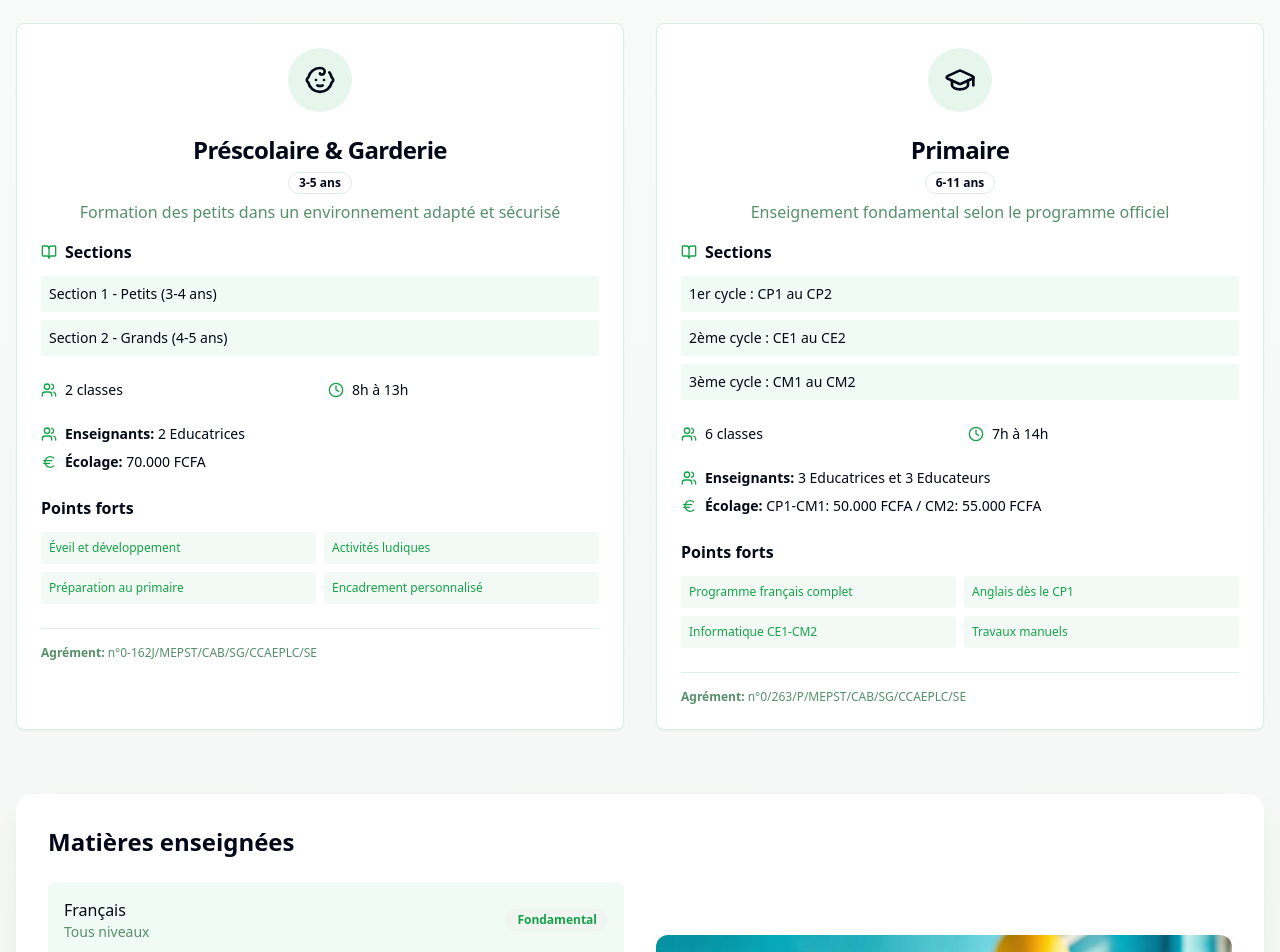
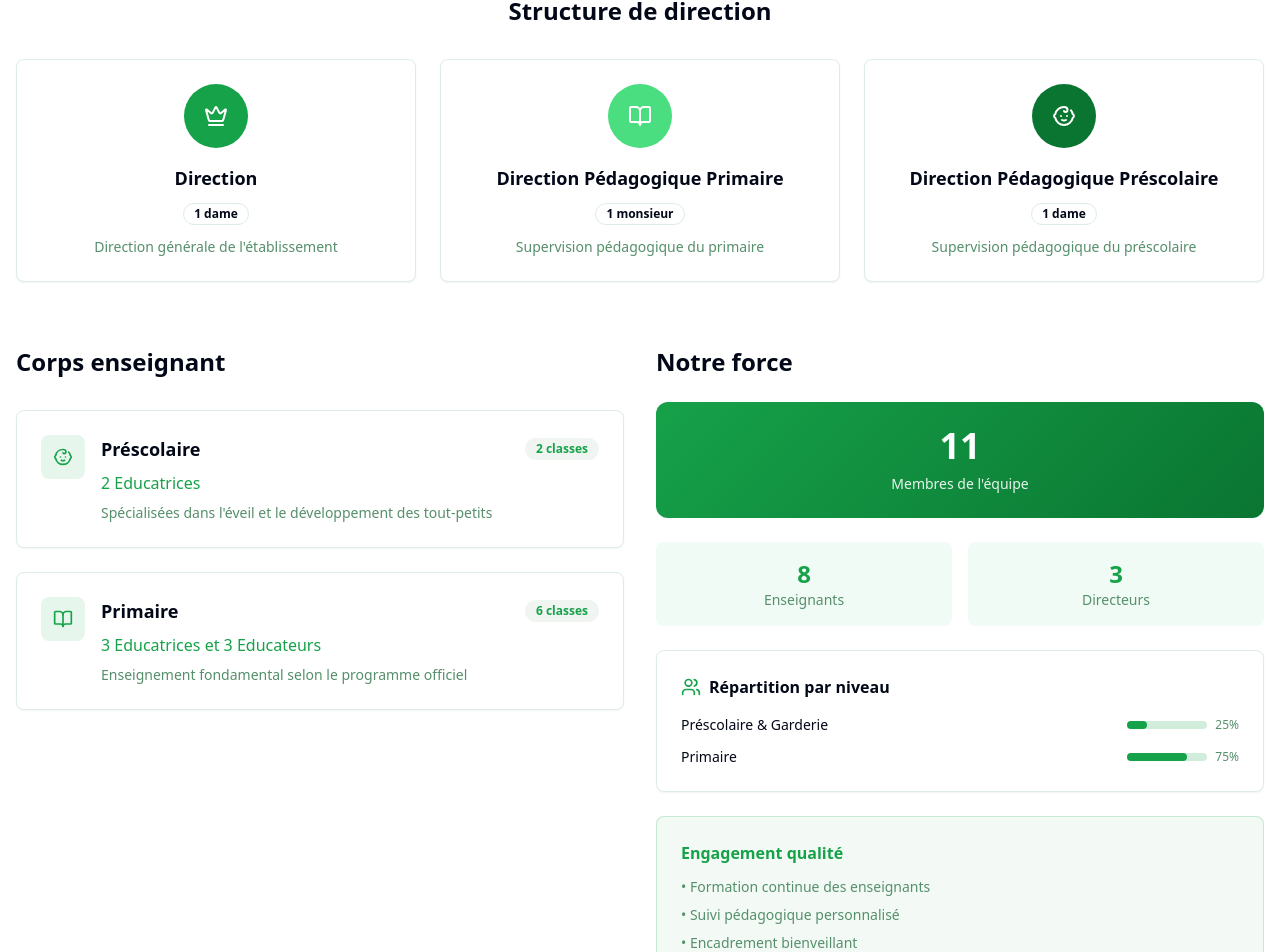
Before and after one commit to henrikpeterson/Primary-School-website, a React (Vite) app: page / in a window 1280 px wide. Shown: the part 3748-4700 px from the top of the page. Built offline with nearby package versions, Linux system fonts and the light colour scheme.

Commit message:
Nouveaux changement

```diff
--- a/src/components/Team.tsx
+++ b/src/components/Team.tsx
@@ -1,196 +1,172 @@
-import { Card, CardContent, CardHeader, CardTitle } from "@/components/ui/card";
+import { Card, CardContent } from "@/components/ui/card";
 import { Badge } from "@/components/ui/badge";
-import { Button } from "@/components/ui/button";
-import { Baby, GraduationCap, BookOpen, Users, Clock, Euro } from "lucide-react";
-import studentsImage from "@/assets/students-learning.jpg";
+import { Users, Crown, BookOpen, Baby } from "lucide-react";
 
-const Programs = () => {
-  const programs = [
+const Team = () => {
+  const teamStructure = [
     {
-      icon: <Baby className="h-8 w-8" />,
-      title: "Préscolaire & Garderie",
-      subtitle: "3-5 ans",
-      description: "Formation des petits dans un environnement adapté et sécurisé",
-      sections: [
-        "Section 1 - Petits (3-4 ans)",
-        "Section 2 - Grands (4-5 ans)"
-      ],
-      classes: 2,
-      teachers: "2 Educatrices",
-      price: "70.000 FCFA",
-      schedule: "8h à 13h",
-      agreement: "n°0-162J/MEPST/CAB/SG/CCAEPLC/SE",
-      features: [
-        "Éveil et développement",
-        "Activités ludiques",
-        "Préparation au primaire",
-        "Encadrement personnalisé"
-      ]
+      icon: <Crown className="h-6 w-6" />,
+      title: "Direction",
+      members: "1 dame",
+      description: "Direction générale de l'établissement",
+      color: "bg-primary"
     },
     {
-      icon: <GraduationCap className="h-8 w-8" />,
-      title: "Primaire",
-      subtitle: "6-11 ans",
-      description: "Enseignement fondamental selon le programme officiel",
-      sections: [
-        "1er cycle : CP1 au CP2",
-        "2ème cycle : CE1 au CE2",
-        "3ème cycle : CM1 au CM2"
-      ],
-      classes: 6,
-      teachers: "3 Educatrices et 3 Educateurs",
-      price: "CP1-CM1: 50.000 FCFA / CM2: 55.000 FCFA",
-      schedule: "7h à 14h",
-      agreement: "n°0/263/P/MEPST/CAB/SG/CCAEPLC/SE",
-      features: [
-        "Programme français complet",
-        "Anglais dès le CP1",
-        "Informatique CE1-CM2",
-        "Travaux manuels"
-      ]
+      icon: <BookOpen className="h-6 w-6" />,
+      title: "Direction Pédagogique Primaire",
+      members: "1 monsieur",
+      description: "Supervision pédagogique du primaire",
+      color: "bg-primary-light"
+    },
+    {
+      icon: <Baby className="h-6 w-6" />,
+      title: "Direction Pédagogique Préscolaire",
+      members: "1 dame",
+      description: "Supervision pédagogique du préscolaire",
+      color: "bg-primary-dark"
     }
   ];
 
-  const subjects = [
-    { name: "Français", level: "Tous niveaux", type: "Fondamental" },
-    { name: "Anglais", level: "CP1 au CM2", type: "Secondaire" },
-    { name: "Informatique", level: "CE1 au CM2", type: "Moderne" },
-    { name: "Travaux Manuels", level: "Tous niveaux", type: "Pratique" }
+  const teachers = [
+    {
+      level: "Préscolaire",
+      count: "2 Educatrices",
+      description: "Spécialisées dans l'éveil et le développement des tout-petits",
+      icon: <Baby className="h-5 w-5" />,
+      classes: "2 classes"
+    },
+    {
+      level: "Primaire",
+      count: "3 Educatrices et 3 Educateurs",
+      description: "Enseignement fondamental selon le programme officiel",
+      icon: <BookOpen className="h-5 w-5" />,
+      classes: "6 classes"
+    }
   ];
 
   return (
-    <section id="programmes" className="py-20 bg-section-gradient">
+    <section id="equipe" className="py-20 bg-background">
       <div className="container mx-auto px-4">
         <div className="text-center mb-16">
-          <Badge variant="secondary" className="mb-4">Nos programmes</Badge>
+          <Badge variant="secondary" className="mb-4">Notre équipe</Badge>
           <h2 className="text-3xl md:text-4xl font-bold mb-6">
-            Une éducation <span className="text-primary">complète et adaptée</span>
+            Une équipe <span className="text-primary">expérimentée et dévouée</span>
           </h2>
           <p className="text-lg text-muted-foreground max-w-3xl mx-auto">
-            Du préscolaire au primaire, nous accompagnons chaque enfant dans son développement
-            académique et personnel avec des programmes agréés par le ministère de l’enseignement Primaire et Secondaire.
+            Notre établissement compte une équipe pédagogique qualifiée et expérimentée,
+            dirigée par une direction compétente pour assurer la réussite de vos enfants.
           </p>
         </div>
 
-        {/* Programmes principaux */}
-        <div className="grid lg:grid-cols-2 gap-8 mb-16">
-          {programs.map((program, index) => (
-            <Card key={index} className="group hover:shadow-hero transition-all duration-300">
-              <CardHeader className="text-center pb-4">
-                <div className="bg-primary/10 w-16 h-16 rounded-full flex items-center justify-center mx-auto mb-4 group-hover:bg-primary group-hover:text-primary-foreground transition-colors">
-                  {program.icon}
+        {/* Structure de direction */}
+        <div className="mb-16">
+          <h3 className="text-2xl font-bold text-center mb-8">Structure de direction</h3>
+          <div className="grid md:grid-cols-3 gap-6">
+            {teamStructure.map((role, index) => (
+              <Card key={index} className="group hover:shadow-card transition-all duration-300">
+                <CardContent className="p-6 text-center">
+                  <div className={`${role.color} w-16 h-16 rounded-full flex items-center justify-center mx-auto mb-4 text-primary-foreground group-hover:scale-110 transition-transform`}>
+                    {role.icon}
                   </div>
-                <CardTitle className="text-2xl">{program.title}</CardTitle>
-                <Badge variant="outline" className="w-fit mx-auto">{program.subtitle}</Badge>
-                <p className="text-muted-foreground">{program.description}</p>
-              </CardHeader>
-
-              <CardContent className="space-y-6">
-                {/* Sections */}
-                <div>
-                  <h4 className="font-semibold mb-3 flex items-center">
-                    <BookOpen className="h-4 w-4 mr-2 text-primary" />
-                    Sections
-                  </h4>
-                  <div className="space-y-2">
-                    {program.sections.map((section, idx) => (
-                      <div key={idx} className="text-sm bg-accent/30 p-2 rounded">{section}</div>
+                  <h4 className="font-semibold text-lg mb-2">{role.title}</h4>
+                  <Badge variant="outline" className="mb-3">{role.members}</Badge>
+                  <p className="text-sm text-muted-foreground">{role.description}</p>
+                </CardContent>
+              </Card>
             ))}
           </div>
         </div>
 
-                {/* Informations pratiques */}
-                <div className="grid grid-cols-2 gap-4 text-sm">
-                  <div className="flex items-center space-x-2">
-                    <Users className="h-4 w-4 text-primary" />
-                    <span>{program.classes} classes</span>
+        {/* Corps enseignant */}
+        <div className="grid lg:grid-cols-2 gap-8">
+          <div>
+            <h3 className="text-2xl font-bold mb-8">Corps enseignant</h3>
+            <div className="space-y-6">
+              {teachers.map((teacher, index) => (
+                <Card key={index} className="group hover:shadow-card transition-all duration-300">
+                  <CardContent className="p-6">
+                    <div className="flex items-start space-x-4">
+                      <div className="bg-primary/10 p-3 rounded-lg text-primary group-hover:bg-primary group-hover:text-primary-foreground transition-colors">
+                        {teacher.icon}
                       </div>
-                  <div className="flex items-center space-x-2">
-                    <Clock className="h-4 w-4 text-primary" />
-                    <span>{program.schedule}</span>
+                      <div className="flex-1">
+                        <div className="flex items-center justify-between mb-2">
+                          <h4 className="font-semibold text-lg">{teacher.level}</h4>
+                          <Badge variant="secondary">{teacher.classes}</Badge>
                         </div>
-                </div>
-
-                <div className="space-y-2">
-                  <div className="flex items-center space-x-2 text-sm">
-                    <Users className="h-4 w-4 text-primary" />
-                    <span><strong>Enseignants:</strong> {program.teachers}</span>
-                  </div>
-                  <div className="flex items-center space-x-2 text-sm">
-                    <Euro className="h-4 w-4 text-primary" />
-                    <span><strong>Écolage:</strong> {program.price}</span>
-                  </div>
-                </div>
-
-                {/* Caractéristiques */}
-                <div>
-                  <h4 className="font-semibold mb-3">Points forts</h4>
-                  <div className="grid grid-cols-2 gap-2">
-                    {program.features.map((feature, idx) => (
-                      <div key={idx} className="text-xs bg-primary/5 p-2 rounded text-primary font-medium">
-                        {feature}
-                      </div>
-                    ))}
-                  </div>
-                </div>
-
-                {/* Agrément */}
-                <div className="pt-4 border-t border-border">
-                  <div className="text-xs text-muted-foreground">
-                    <strong>Agrément:</strong> {program.agreement}
+                        <div className="text-primary font-medium mb-2">{teacher.count}</div>
+                        <p className="text-sm text-muted-foreground">{teacher.description}</p>
                       </div>
                     </div>
                   </CardContent>
                 </Card>
               ))}
             </div>
-
-        {/* Matières enseignées */}
-        <div className="bg-card rounded-2xl p-8 shadow-card">
-          <div className="grid lg:grid-cols-2 gap-8 items-center">
-            <div>
-              <h3 className="text-2xl font-bold mb-6">Matières enseignées</h3>
-              <div className="grid gap-4">
-                {subjects.map((subject, index) => (
-                  <div key={index} className="flex items-center justify-between p-4 bg-accent/30 rounded-lg">
-                    <div>
-                      <div className="font-medium">{subject.name}</div>
-                      <div className="text-sm text-muted-foreground">{subject.level}</div>
-                    </div>
-                    <Badge variant="secondary">{subject.type}</Badge>
-                  </div>
-                ))}
           </div>
 
-              <div className="mt-6 p-4 bg-primary/5 rounded-lg border border-primary/20">
-                <div className="font-medium text-primary mb-2">Activités spéciales</div>
-                <div className="text-sm text-muted-foreground">
-                  <strong>Travaux Manuels:</strong> Vendredi 14h15 à 15h15<br />
-                  <strong>Récréations:</strong> 9h-9h10 et 11h30-12h10
+          {/* Statistiques équipe */}
+          <div className="space-y-6">
+            <h3 className="text-2xl font-bold">Notre force</h3>
+
+            <div className="bg-hero-gradient p-6 rounded-xl text-primary-foreground">
+              <div className="text-center">
+                <div className="text-4xl font-bold mb-2">11</div>
+                <div className="text-sm opacity-90">Membres de l'équipe</div>
+              </div>
+            </div>
+
+            <div className="grid grid-cols-2 gap-4">
+              <div className="text-center p-4 bg-accent/30 rounded-lg">
+                <div className="text-2xl font-bold text-primary">8</div>
+                <div className="text-sm text-muted-foreground">Enseignants</div>
+              </div>
+              <div className="text-center p-4 bg-accent/30 rounded-lg">
+                <div className="text-2xl font-bold text-primary">3</div>
+                <div className="text-sm text-muted-foreground">Directeurs</div>
+              </div>
+            </div>
+
+            <Card className="p-6">
+              <h4 className="font-semibold mb-4 flex items-center">
+                <Users className="h-5 w-5 mr-2 text-primary" />
+                Répartition par niveau
+              </h4>
+              <div className="space-y-3">
+                <div className="flex justify-between items-center">
+                  <span className="text-sm">Préscolaire & Garderie</span>
+                  <div className="flex items-center space-x-2">
+                    <div className="w-20 h-2 bg-primary/20 rounded-full">
+                      <div className="w-1/4 h-2 bg-primary rounded-full"></div>
+                    </div>
+                    <span className="text-xs text-muted-foreground">25%</span>
+                  </div>
+                </div>
+                <div className="flex justify-between items-center">
+                  <span className="text-sm">Primaire</span>
+                  <div className="flex items-center space-x-2">
+                    <div className="w-20 h-2 bg-primary/20 rounded-full">
+                      <div className="w-3/4 h-2 bg-primary rounded-full"></div>
+                    </div>
+                    <span className="text-xs text-muted-foreground">75%</span>
                   </div>
                 </div>
               </div>
+            </Card>
 
-            <div className="relative">
-              <img
-                src={studentsImage}
-                alt="Élèves en apprentissage"
-                className="w-full h-80 object-cover rounded-xl shadow-card"
-              />
-              <div className="absolute inset-0 bg-hero-gradient/10 rounded-xl"></div>
+            <div className="p-6 bg-primary/5 rounded-lg border border-primary/20">
+              <h4 className="font-semibold text-primary mb-3">Engagement qualité</h4>
+              <ul className="text-sm text-muted-foreground space-y-2">
+                <li>• Formation continue des enseignants</li>
+                <li>• Suivi pédagogique personnalisé</li>
+                <li>• Encadrement bienveillant</li>
+                <li>• Respect des programmes officiels</li>
+              </ul>
             </div>
           </div>
-        </div>
-
-        {/* Call to action */}
-        <div className="text-center mt-12">
-          <Button variant="cta" size="lg">
-            Inscrivez votre enfant
-          </Button>
         </div>
       </div>
     </section>
   );
 };
 
-export default Programs;
+export default Team;
```
Lines whose indentation alone changed are shown as unchanged.
